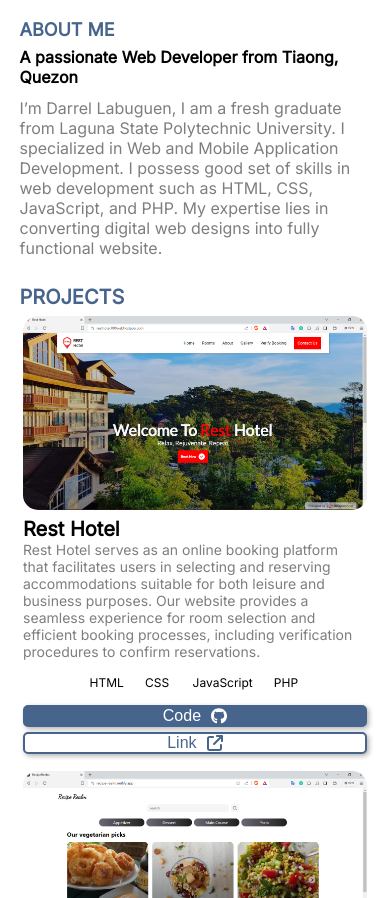
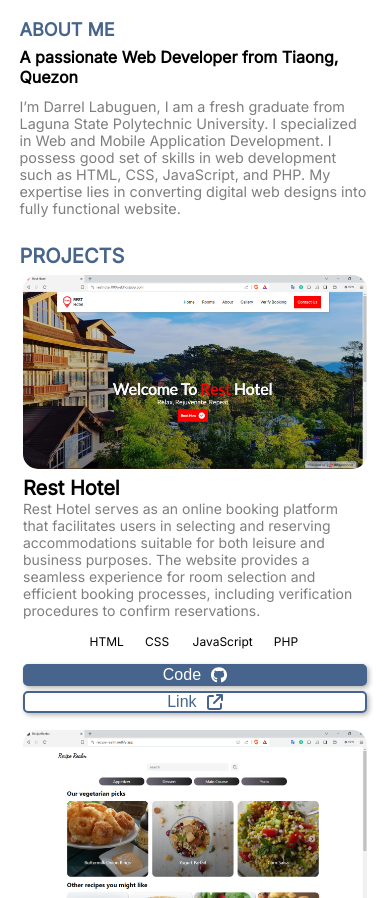
Before and after one commit to darrellabuguen/tsx-portfolio, a React (Vite) app: page / in a window 390 px wide. Shown: the part 1082-1980 px from the top of the page. Built offline with nearby package versions, Linux system fonts and the light colour scheme.

Commit message:
Updated some styling

```diff
--- a/src/App.css
+++ b/src/App.css
@@ -248,7 +248,7 @@ li a {
 }
 
 .second-card.about p {
-  font-size: 20px;
+  font-size: 1.2rem;
   font-family: 'Inter', sans-serif;
   color: #7E7E7E;
 }
--- a/src/Responsive.css
+++ b/src/Responsive.css
@@ -218,7 +218,7 @@
     }
 
     #About .second-card .about-me {
-        font-size: 16px;
+        font-size: 0.9rem;
     }
 
     .first-card.about {
--- a/src/components/Pages.tsx
+++ b/src/components/Pages.tsx
@@ -68,7 +68,7 @@ const Pages = () => {
                         <p className="project-info">
                             Rest Hotel serves as an online booking platform that facilitates
                             users in selecting and reserving accommodations suitable for both leisure and business purposes.
-                            Our website provides a seamless experience for room selection and efficient booking processes,
+                            The website provides a seamless experience for room selection and efficient booking processes,
                             including verification procedures to confirm reservations.
                         </p>
                         <div className="project-language">
```
